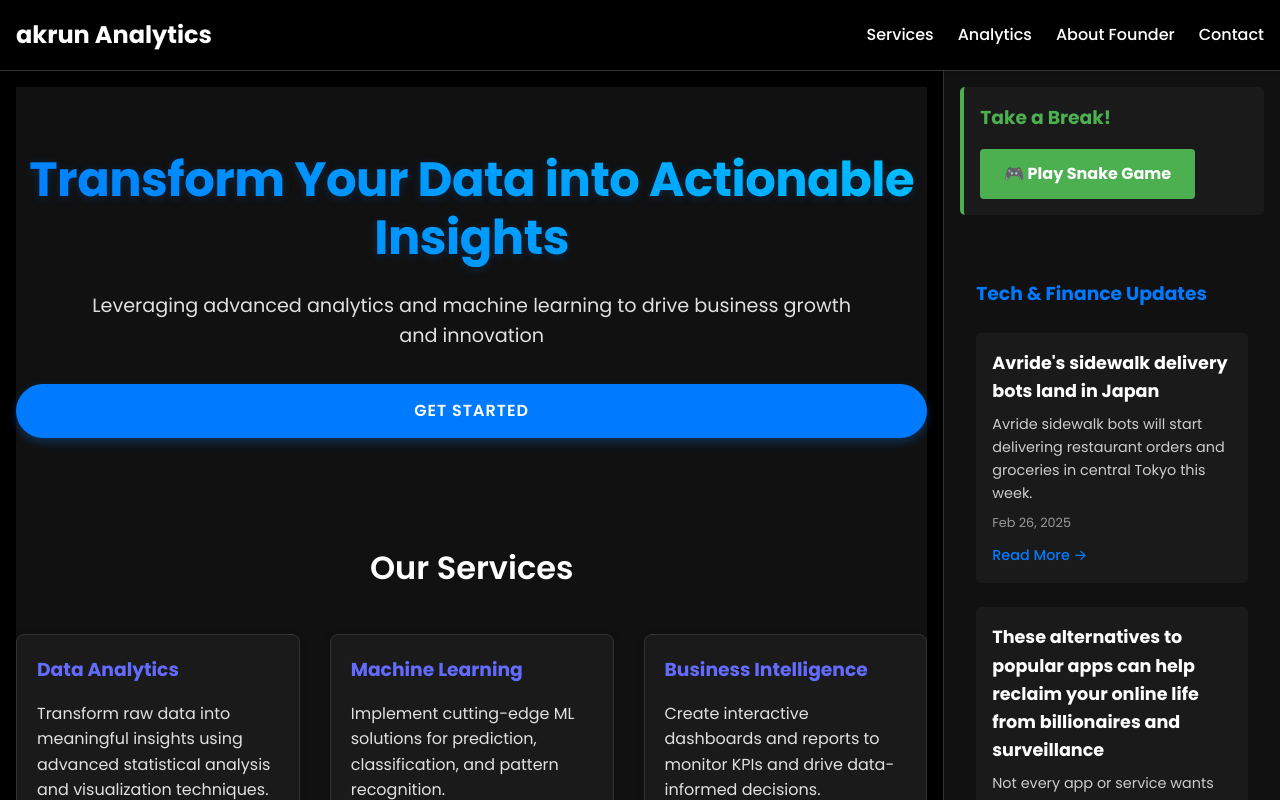
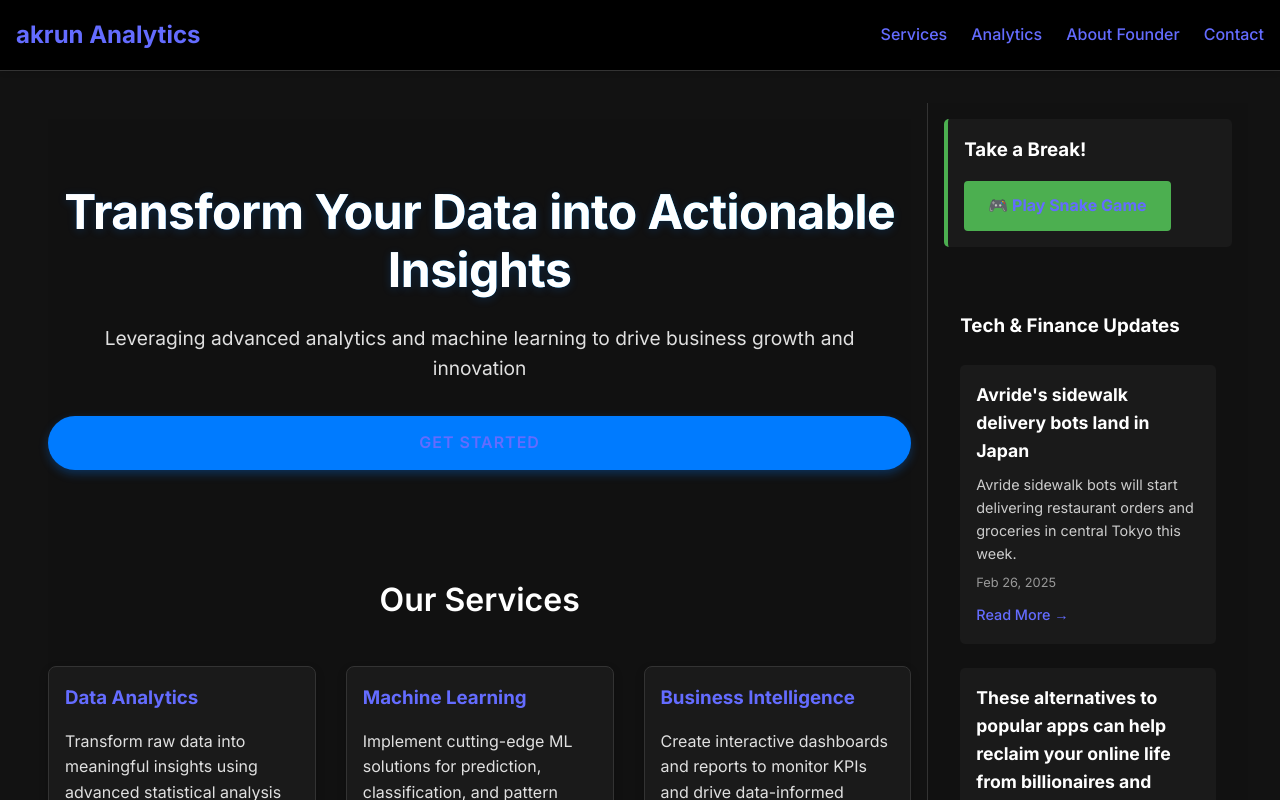
Before and after one commit to akrun1/akrunanalytics, a React (Vite) app: page / in a window 1280 px wide. Built offline with nearby package versions, Linux system fonts and the light colour scheme; no server answers.

Commit message:
Add fallback UI and enhance CSS to ensure the app always renders something

```diff
--- a/index.html
+++ b/index.html
@@ -31,5 +31,6 @@
   <body>
     <div id="root"></div>
     <script type="module" src="/src/main.jsx"></script>
+    <script src="/fallback.js"></script>
   </body>
 </html>
--- /dev/null
+++ b/public/fallback.js
@@ -0,0 +1,59 @@
+// This script will run if the main application fails to load properly
+document.addEventListener('DOMContentLoaded', function() {
+  // Check if the application has rendered anything after a short delay
+  setTimeout(function() {
+    const rootElement = document.getElementById('root');
+
+    // If the root element exists but is empty or just has a blank div
+    if (rootElement && (!rootElement.children.length || rootElement.innerHTML.trim() === '')) {
+      console.log('Application failed to render, showing fallback UI');
+
+      // Create a simple fallback UI
+      rootElement.innerHTML = `
+        <div style="padding: 2rem; max-width: 800px; margin: 0 auto;">
+          <header style="margin-bottom: 2rem; text-align: center;">
+            <h1>Akrun Analytics</h1>
+            <p>Data Science & Analytics Solutions</p>
+          </header>
+
+          <nav style="margin-bottom: 2rem; background-color: #1a1a1a; padding: 1rem; border-radius: 8px;">
+            <ul style="display: flex; list-style: none; padding: 0; margin: 0; justify-content: center; gap: 2rem;">
+              <li><a href="/" style="color: #646cff;">Home</a></li>
+              <li><a href="/analytics" style="color: #646cff;">Analytics</a></li>
+              <li><a href="/founder" style="color: #646cff;">About</a></li>
+            </ul>
+          </nav>
+
+          <main>
+            <section style="margin-bottom: 3rem;">
+              <h2>Professional Data Analysis Solutions</h2>
+              <p>We provide in-depth data analysis and visualization services to help businesses make informed decisions.</p>
+            </section>
+
+            <section style="margin-bottom: 3rem;">
+              <h2>Our Services</h2>
+              <div style="display: grid; grid-template-columns: repeat(auto-fill, minmax(250px, 1fr)); gap: 1.5rem;">
+                <div class="service-card">
+                  <h3>Predictive Analytics</h3>
+                  <p>Leveraging machine learning to predict future trends and outcomes.</p>
+                </div>
+                <div class="service-card">
+                  <h3>Data Visualization</h3>
+                  <p>Creating interactive dashboards to understand complex data patterns.</p>
+                </div>
+                <div class="service-card">
+                  <h3>Statistical Analysis</h3>
+                  <p>In-depth statistical models to extract meaningful insights from your data.</p>
+                </div>
+              </div>
+            </section>
+          </main>
+
+          <footer style="text-align: center; margin-top: 3rem; padding-top: 2rem; border-top: 1px solid #333;">
+            <p>© 2025 Akrun Analytics. All rights reserved.</p>
+          </footer>
+        </div>
+      `;
+    }
+  }, 3000); // Check after 3 seconds
+});
--- a/public/fixes.css
+++ b/public/fixes.css
@@ -1,8 +1,43 @@
 /* Emergency CSS fixes */
+/* Base styles to ensure content is always visible */
+html, body {
+  background-color: #121212 !important;
+  color: #ffffff !important;
+  font-family: 'Inter', 'Montserrat', 'Poppins', sans-serif !important;
+  margin: 0 !important;
+  padding: 0 !important;
+}
+
+#root {
+  min-height: 100vh !important;
+  display: flex !important;
+  flex-direction: column !important;
+}
+
+/* Make sure headers are visible */
+h1, h2, h3, h4, h5, h6 {
+  color: #ffffff !important;
+}
+
+/* Link styling */
+a {
+  color: #646cff !important;
+  text-decoration: none !important;
+}
+
+a:hover {
+  color: #747bff !important;
+  text-decoration: underline !important;
+}
+
+/* Service card styles */
 .service-card {
   background-color: #1a1a1a !important;
   color: #fff !important;
   border: 1px solid #333 !important;
+  padding: 1rem !important;
+  border-radius: 8px !important;
+  margin-bottom: 1rem !important;
 }
 
 .service-card p {
@@ -12,3 +47,38 @@
 .service-card h3 {
   color: #646cff !important;
 }
+
+/* Navbar styles */
+.navbar {
+  background-color: #1a1a1a !important;
+  padding: 1rem !important;
+  display: flex !important;
+  justify-content: space-between !important;
+  align-items: center !important;
+}
+
+/* Main content area */
+.main-content {
+  padding: 2rem !important;
+}
+
+/* Loading indicators */
+.loading-message {
+  text-align: center !important;
+  padding: 2rem !important;
+  background-color: #1a1a1a !important;
+  border-radius: 8px !important;
+  margin: 1rem 0 !important;
+}
+
+/* Fallback for removed visualizations */
+.visualization-placeholder {
+  height: 300px !important;
+  background-color: #1a1a1a !important;
+  border: 1px solid #333 !important;
+  border-radius: 8px !important;
+  display: flex !important;
+  justify-content: center !important;
+  align-items: center !important;
+  margin: 1rem 0 !important;
+}
```
